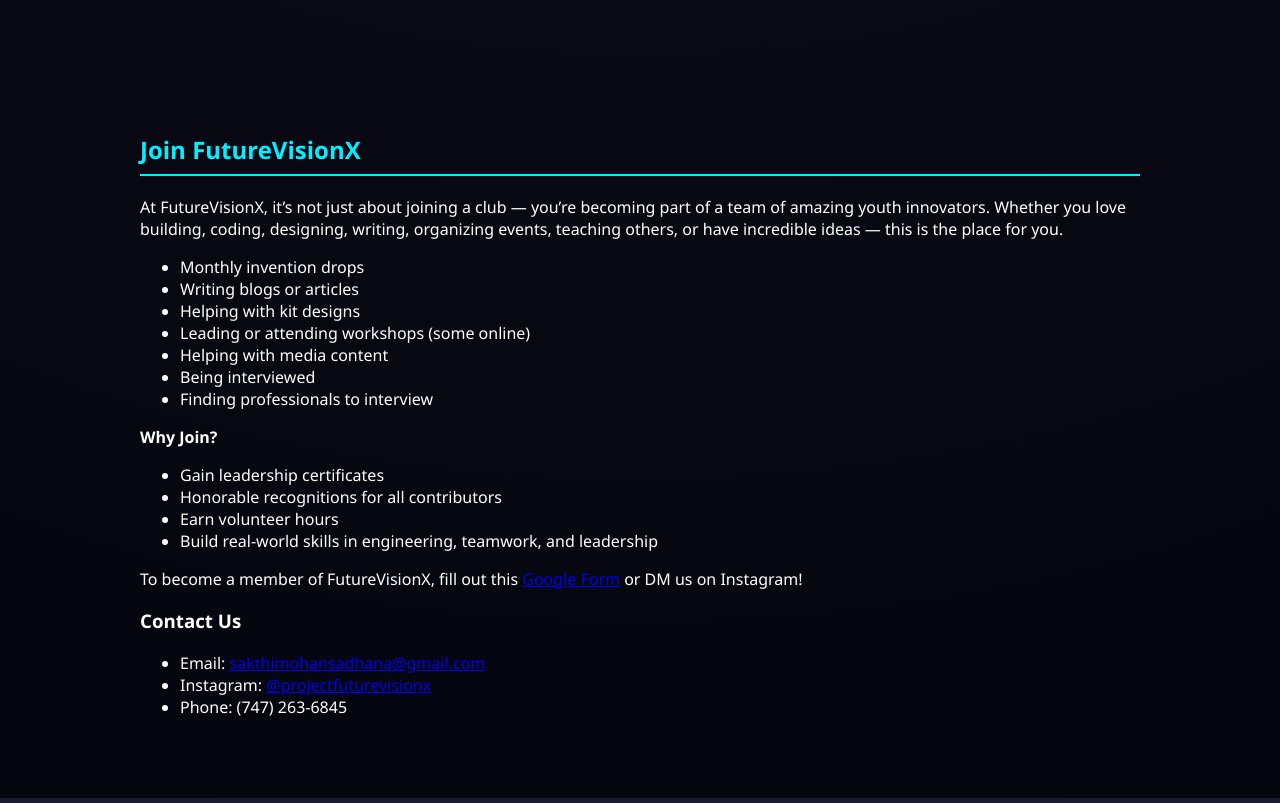
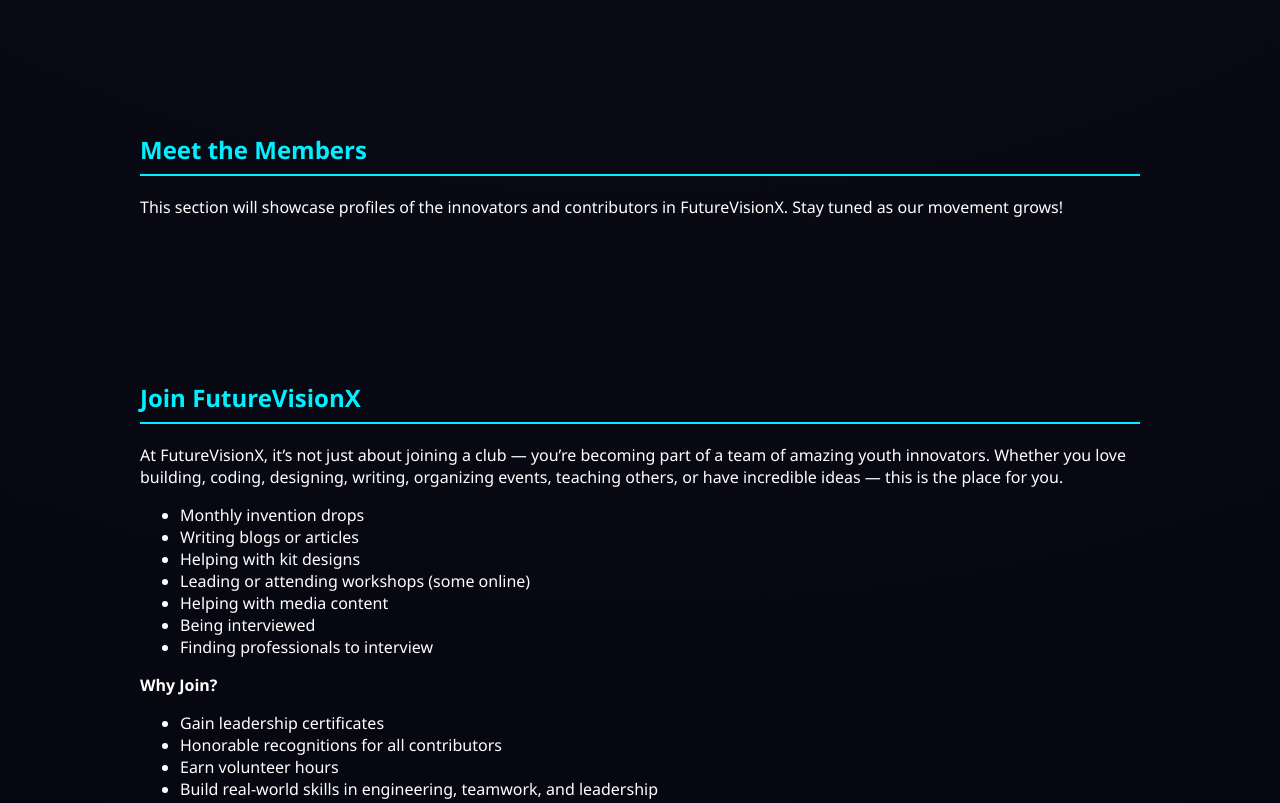
Before and after one commit to Sadie777/ProjectFutureVisionX, a plain HTML site: page index.html in a window 1280 px wide. Shown: the part 1280-2083 px from the top of the page. Drawn offline with Linux system fonts and the light colour scheme.

Commit message:
Update index.html

```diff
--- a/index.html
+++ b/index.html
@@ -95,6 +95,11 @@
   </section>
 
   <section id="members">
+  <h2>Meet the Members</h2>
+  <p>This section will showcase profiles of the innovators and contributors in FutureVisionX. Stay tuned as our movement grows!</p>
+</section>
+
+  <section id="members">
     <h2>Join FutureVisionX</h2>
     <p>At FutureVisionX, it’s not just about joining a club — you’re becoming part of a team of amazing youth innovators. Whether you love building, coding, designing, writing, organizing events, teaching others, or have incredible ideas — this is the place for you.</p>
     <ul>
```
